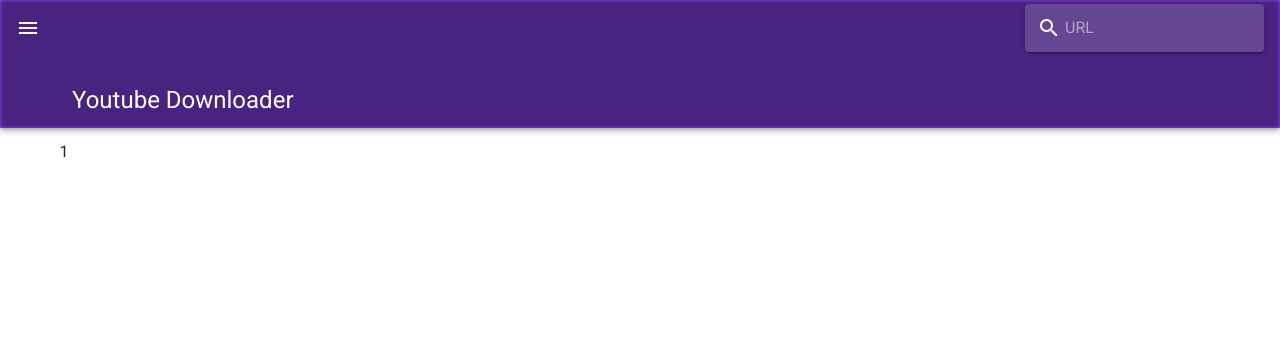
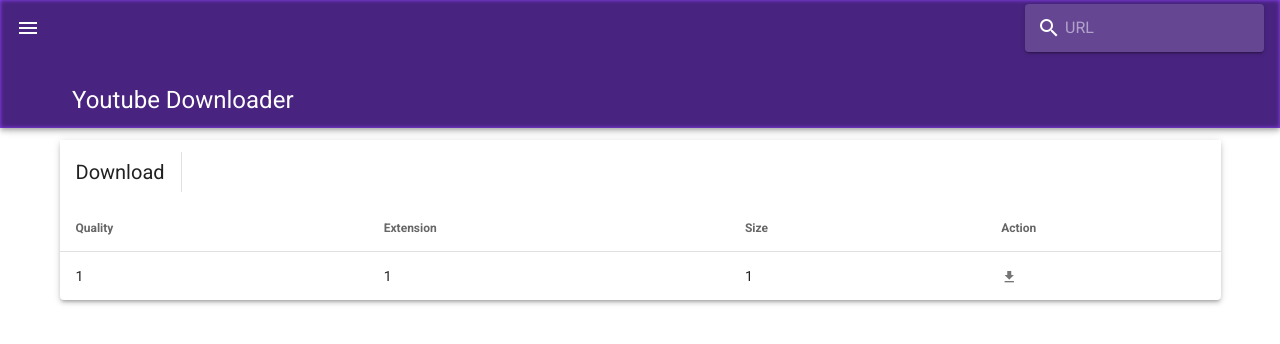
Before and after one commit to momenthana/youtube, a Vue app: page / in a window 1280 px wide. Shown: the top 344 px of the page. Built offline with nearby package versions, Linux system fonts and the light colour scheme.

Commit message:
다운로드 선택 목록 추가

```diff
--- a/src/App.vue
+++ b/src/App.vue
@@ -10,16 +10,10 @@
 import home from '@/components/home'
 
 export default {
-  name: 'App',
-
   components: {
     bar,
     home
   },
-
-  data: () => ({
-    //
-  }),
 
   mounted () {
     const dark = window.matchMedia('(prefers-color-scheme: dark)')
--- a/src/components/bar.vue
+++ b/src/components/bar.vue
@@ -41,8 +41,6 @@
 import ytdl from 'ytdl-core'
 
 export default {
-  name: 'bar',
-
   data: () => ({
     url: '',
     title: 'Youtube Downloader',
@@ -51,16 +49,24 @@
 
   methods: {
     update () {
+      if (this.url) {
         if (ytdl.validateURL(this.url)) {
           ytdl.getInfo(ytdl.getURLVideoID(this.url), { lang: 'kr' }, (err, info) => {
             if (err) throw err
             console.log(info)
             this.title = info.title
             this.img = 'https://i.ytimg.com/vi/' + info.video_id + '/maxresdefault.jpg'
+            this.$store.state.formats = info.formats
           })
         } else {
           this.title = 'Youtube Downloader'
           this.img = ''
+          this.$store.state.formats = ''
+        }
+      } else {
+        this.title = 'Youtube Downloader'
+        this.img = ''
+        this.$store.state.formats = ''
       }
     }
   }
--- a/src/components/home.vue
+++ b/src/components/home.vue
@@ -6,7 +6,33 @@
       max-height="100vh"
     >
       <v-container>
-        1
+        <v-data-table
+          :headers="headers"
+          :items="desserts"
+          sort-by="calories"
+          class="elevation-3"
+          hide-default-footer
+        >
+          <template v-slot:top>
+            <v-toolbar flat>
+              <v-toolbar-title>Download</v-toolbar-title>
+              <v-divider
+                class="mx-4"
+                inset
+                vertical
+              ></v-divider>
+              <v-spacer></v-spacer>
+            </v-toolbar>
+          </template>
+          <template v-slot:item.action="{ item }">
+            <v-icon
+              small
+              @click="download(item)"
+            >
+              mdi-download
+            </v-icon>
+          </template>
+        </v-data-table>
       </v-container>
     </v-sheet>
   </v-content>
@@ -14,10 +40,35 @@
 
 <script>
 export default {
-  name: 'home',
+  data: () => ({
+    headers: [
+      { text: 'Quality', value: 'quality' },
+      { text: 'Extension', value: 'extension' },
+      { text: 'Size', value: 'size' },
+      { text: 'Action', value: 'action', sortable: false }
+    ],
+    desserts: []
+  }),
 
-  data: () => ({
-    //
-  })
+  created () {
+    this.initialize()
+  },
+
+  methods: {
+    initialize () {
+      this.desserts = [
+        {
+          quality: 1,
+          extension: 1,
+          size: 1
+        }
+      ]
+    },
+
+    download (item) {
+      const index = this.desserts.indexOf(item)
+      confirm('Are you sure you want to delete this item?') && this.desserts.splice(index, 1)
+    }
+  }
 }
 </script>
--- a/src/store/index.js
+++ b/src/store/index.js
@@ -5,6 +5,7 @@
 
 export default new Vuex.Store({
   state: {
+    formats: ''
   },
   mutations: {
   },
--- a/vue.config.js
+++ b/vue.config.js
@@ -7,7 +7,10 @@
       builderOptions: {
         appId: 'io.github.momenthana.youtube',
         productName: 'Youtube',
-        publish: 'github'
+        publish: 'github',
+        mac: {
+          darkModeSupport: true
+        }
       }
     }
   }
```
Also changed, not shown: 1 other file (tests, documents, lock files or other folders). Lines whose indentation alone changed are shown as unchanged.
